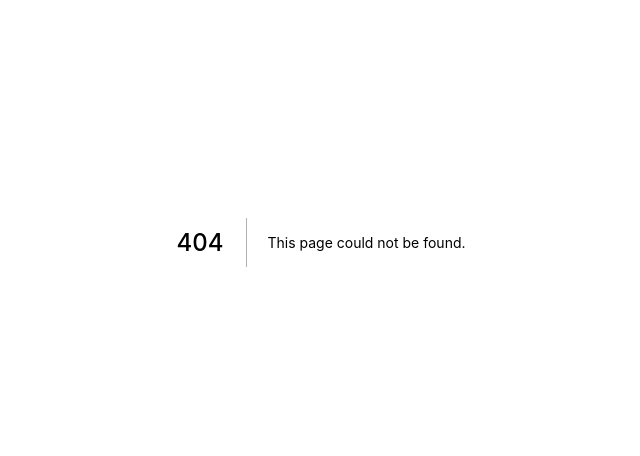
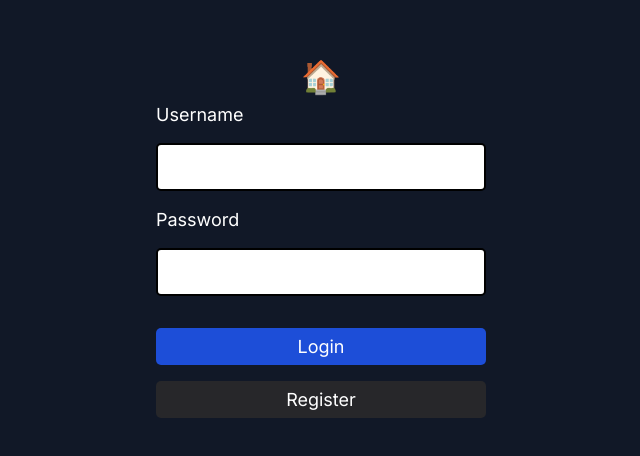
Before and after one commit to marko-tisma/ppp, a Next.js app in the folder frontend/: page /login in a window 1280 px wide. Before the commit this address had no page. Shown: the part 158-614 px from the top of the page, without its empty margins (319-959 px from the left). Built offline with nearby package versions, Linux system fonts and the light colour scheme.

Commit message:
Implement login frontend component

```diff
--- a/frontend/components/ProductTable.tsx
+++ b/frontend/components/ProductTable.tsx
@@ -1,4 +1,4 @@
-import { useCallback, useEffect, useMemo, useRef, useState } from "react";
+import { useEffect, useMemo, useRef, useState } from "react";
 import { Category, getProducts, Product } from "../services/ProductService";
 import styles from "../styles/ProductTable.module.css";
 import ProductImage from "./ProductImage";
--- /dev/null
+++ b/frontend/pages/login.tsx
@@ -0,0 +1,82 @@
+import { useRouter } from "next/router";
+import { MouseEvent, useCallback, useState } from "react";
+import { login, register } from "../services/UserService";
+import style from "../styles/Login.module.css";
+
+const Login = () => {
+
+  const router = useRouter();
+
+  const [username, setUsername] = useState('');
+  const [password, setPassword] = useState('');
+  const [loginError, setLoginError] = useState<Error | null>(null);
+  const [registerError, setRegisterError] = useState<Error | null>(null);
+  const [registered, setRegistered] = useState(false);
+
+  const onLogin = useCallback((e: MouseEvent) => {
+    e.preventDefault();
+    setLoginError(null);
+    setRegisterError(null);
+    setRegistered(false);
+
+    login(username, password)
+      .then(() => {
+        const returnUrl = '/';
+        router.push(returnUrl);
+      })
+      .catch(error => {
+        setLoginError(error);
+      })
+  }, [username, password]);
+
+  const onRegister = useCallback((e: MouseEvent) => {
+    e.preventDefault();
+    setLoginError(null);
+    setRegisterError(null);
+    setRegistered(false);
+
+    register(username, password)
+      .then(() => {
+        setRegistered(true);
+      })
+      .catch(error => {
+        setRegisterError(error);
+      })
+  }, [username, password]);
+
+  const onChange = useCallback((setFunction: Function, value: string) => {
+    setFunction(value);
+    setLoginError(null);
+    setRegisterError(null);
+    setRegistered(false);
+  }, []);
+
+  return (
+    <div className={style.container}>
+      <div className={style.home} onClick={() => router.push('/')}>🏠</div>
+      <form className={style.form}>
+        <label>
+          <p className={style.label}>Username</p>
+          <input type="text" className={`${style.input} ${loginError || registerError ? style.inputError : ''}`} onChange={e => onChange(setUsername, e.target.value)} />
+        </label>
+        <label>
+          <p className={style.label}>Password</p>
+          <input type="password" className={`${style.input} ${loginError || registerError ? style.inputError : ''}`} onChange={e => onChange(setPassword, e.target.value)} />
+        </label>
+        {loginError &&
+          <div className={style.errorMessage}>{loginError?.message}</div>
+        }
+        {registerError &&
+          <div className={style.errorMessage}>{registerError?.message}</div>
+        }
+        {registered &&
+          <div className={style.registeredMessage}>You can now login</div>
+        }
+        <button onClick={onLogin} className={style.loginBtn}>Login</button>
+        <button onClick={onRegister} className={style.registerBtn}>Register</button>
+      </form>
+    </div>
+  )
+}
+
+export default Login;
--- /dev/null
+++ b/frontend/services/UserService.ts
@@ -0,0 +1,44 @@
+import { apiUrl } from "./ProductService";
+
+export interface User {
+  username: string,
+  role: string,
+  jwtToken: string
+}
+
+export async function login(username: string, password: string): Promise<void> {
+  return fetch(`${apiUrl}/login`, {
+    method: 'POST',
+    headers: { 'Content-Type': 'application/json' },
+    body: JSON.stringify({ username, password })
+  })
+    .then(res => {
+      if (!res.ok) {
+        throw new Error('Invalid username/password');
+      }
+      res.json().then(u => localStorage.setItem('user', JSON.stringify(u)));
+    });
+}
+
+export async function register(username: string, password: string): Promise<void> {
+  console.log(username, password)
+  return fetch(`${apiUrl}/users`, {
+    method: 'POST',
+    headers: { "Content-Type": "application/json" },
+    body: JSON.stringify({ username, password })
+  })
+    .then(res => {
+      if (!res.ok) {
+        throw new Error('Invalid username/password');
+      }
+    })
+}
+
+export function logout() {
+  localStorage.removeItem('user');
+}
+
+export function getUser() {
+  const user = localStorage.getItem('user');
+  return user ? JSON.parse(user) : null;
+}
--- /dev/null
+++ b/frontend/styles/Login.module.css
@@ -0,0 +1,78 @@
+.container {
+  height: 100vh;
+  display: flex;
+  flex-direction: column;
+  justify-content: center;
+  align-items: center;
+  background-color: #111827;
+  color: white;
+}
+
+.home {
+  transform: scale(2);
+  cursor: pointer;
+}
+
+.form {
+  display: flex;
+  flex-direction: column;
+}
+
+.label {
+  font-size: large;
+}
+
+.input {
+  font-size: x-large;
+  padding: 0.5rem 0.5rem;
+  width: 100%;
+  border-radius: 5px;
+  border: 2px solid black;
+}
+
+.inputError {
+  border: 2px solid #b91c1c;
+  color: #b91c1c;
+}
+
+.loginBtn {
+  font-size: large;
+  padding: 0.5rem 0.5rem;
+  border: 0;
+  border-radius: 5px;
+  background: #1d4ed8;
+  color: white;
+  margin-top: 2rem;
+}
+
+.loginBtn:hover {
+  background: #1e40af
+}
+
+.registerBtn {
+  font-size: large;
+  padding: 0.5rem 0.5rem;
+  border: 0;
+  border-radius: 5px;
+  background: #27272a;
+  color: white;
+  margin-top: 1rem;
+}
+
+.registerBtn:hover {
+  background: #18181b;
+}
+
+.errorMessage {
+  margin: 1rem 1rem;
+  color: #b91c1c;
+  text-align: center;
+  font-size: large;
+}
+
+.registeredMessage {
+  margin: 1rem 1rem;
+  color: #16a34a;
+  text-align: center;
+  font-size: large;
+}
```
Also changed, not shown: frontend/pages/index.tsx (+28 -12 lines), frontend/styles/Home.module.css (+7 -0 lines).
